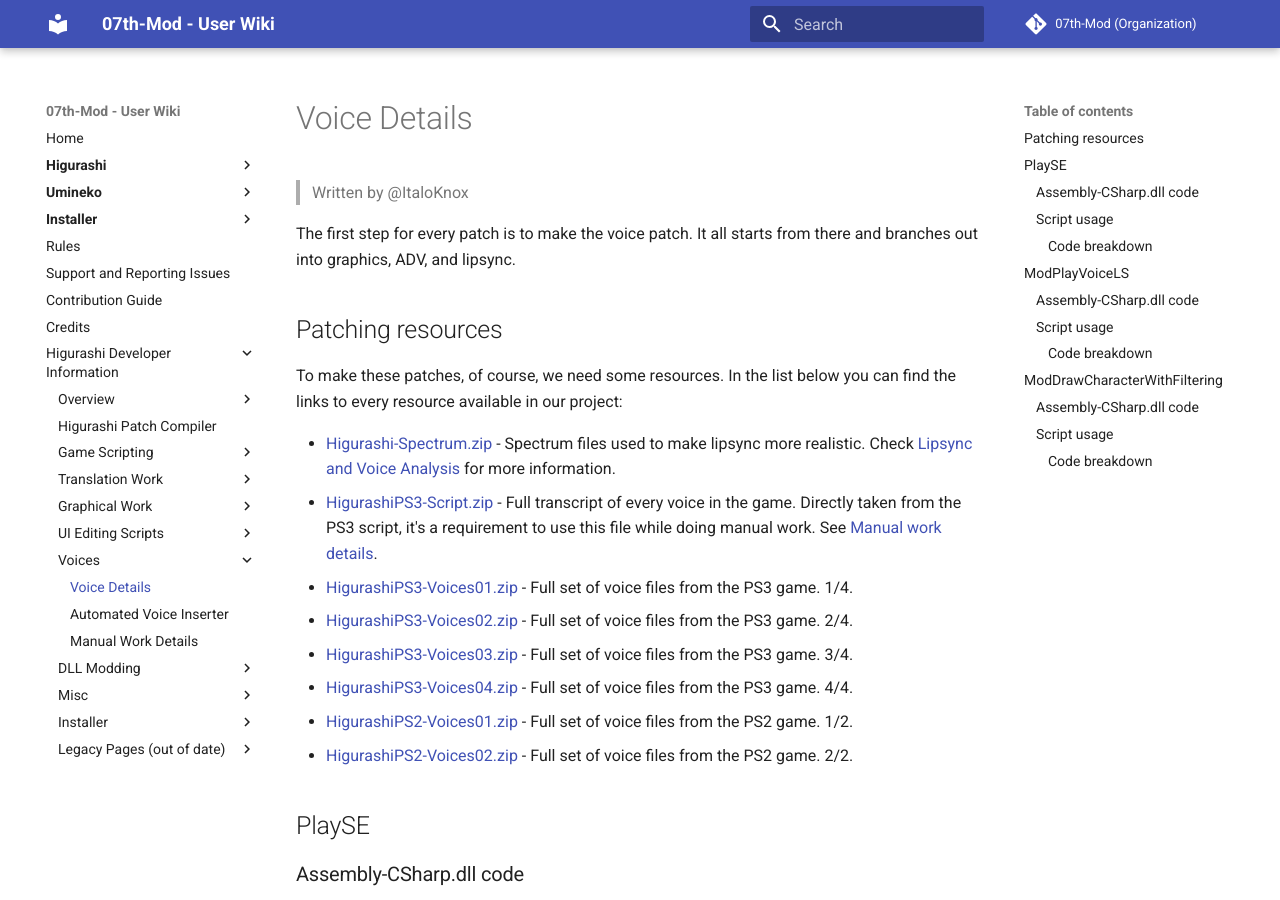
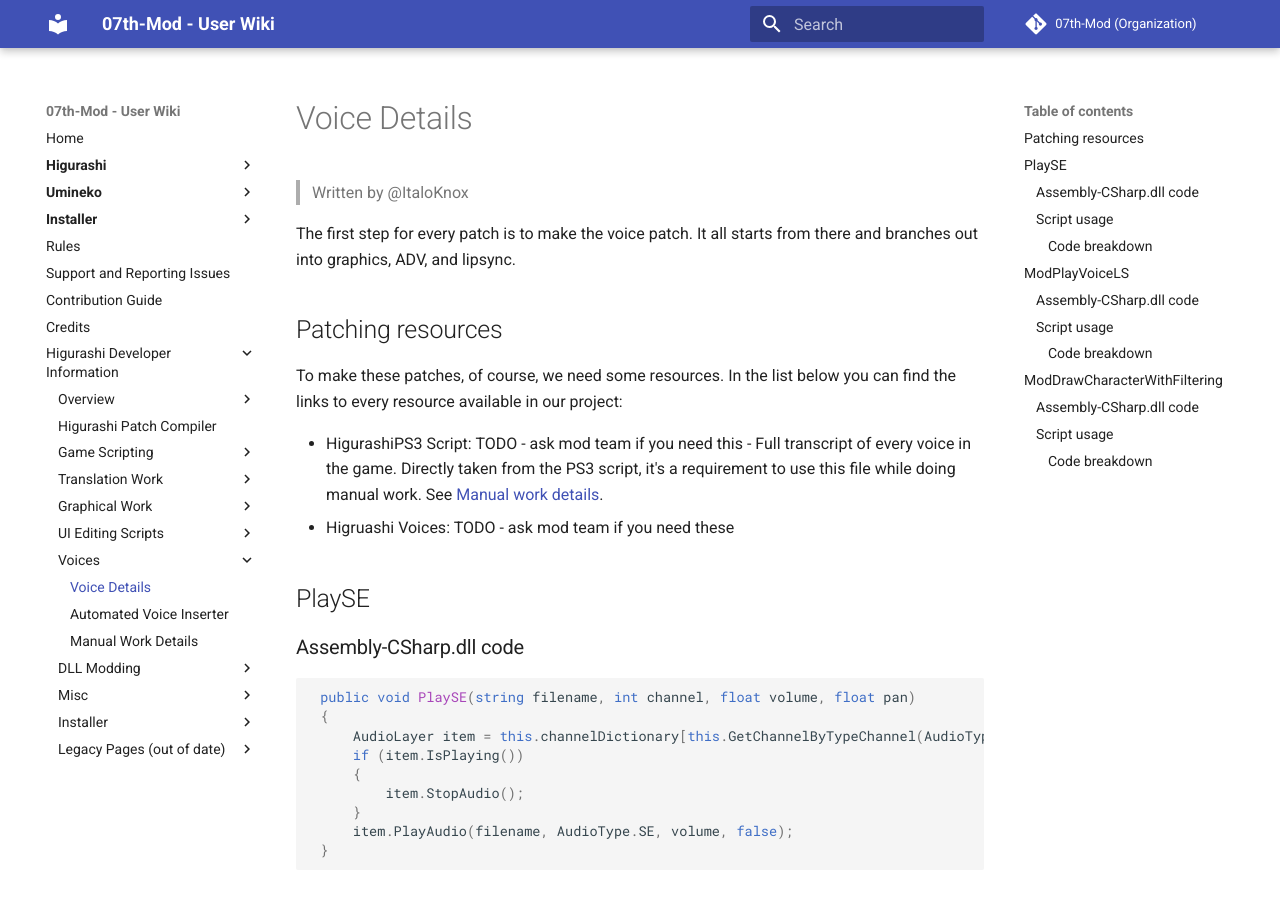
Before and after one commit to 07th-mod/wiki, an MkDocs documentation site: the page built from docs/developer/voice/voice-details.md, in a window 1280 px wide and 900 px high. Built offline with MkDocs 1.6.1 and Material for MkDocs 9.7.7, drawn with Linux system fonts in a browser that asks for light colours.

```diff
--- a/docs/developer/voice/voice-details.md
+++ b/docs/developer/voice/voice-details.md
@@ -7,15 +7,8 @@ The first step for every patch is to make the voice patch. It all starts from th
 
 To make these patches, of course, we need some resources. In the list below you can find the links to every resource available in our project:
 
-* [Higurashi-Spectrum.zip](https://07th-mod.com/higurashi_resources/Higurashi-Spectrum.tar.bz2) - Spectrum files used to make lipsync more realistic. Check [Lipsync and Voice Analysis](https://github.com/07th-mod/higurashi-dev-guides/wiki/Lipsync-and-Voice-Analysis) for more information.
-* [HigurashiPS3-Script.zip](https://07th-mod.com/archive/HigurashiPS3-Script.zip) - Full transcript of every voice in the game. Directly taken from the PS3 script, it's a requirement to use this file while doing manual work. See [Manual work details](https://github.com/07th-mod/resources/releases/download/Nipah/Manual-work-details).
-* [HigurashiPS3-Voices01.zip](https://07th-mod.com/archive/HigurashiPS3-Voices01.zip) - Full set of voice files from the PS3 game. 1/4.
-* [HigurashiPS3-Voices02.zip](https://07th-mod.com/archive/HigurashiPS3-Voices02.zip) - Full set of voice files from the PS3 game. 2/4.
-* [HigurashiPS3-Voices03.zip](https://07th-mod.com/archive/HigurashiPS3-Voices03.zip) - Full set of voice files from the PS3 game. 3/4.
-* [HigurashiPS3-Voices04.zip](https://07th-mod.com/archive/HigurashiPS3-Voices04.zip) - Full set of voice files from the PS3 game. 4/4.
-* [HigurashiPS2-Voices01.zip](https://07th-mod.com/archive/HigurashiPS2-Voices01.zip) - Full set of voice files from the PS2 game. 1/2.
-* [HigurashiPS2-Voices02.zip](https://07th-mod.com/archive/HigurashiPS2-Voices02.zip) - Full set of voice files from the PS2 game. 2/2.
-
+* HigurashiPS3 Script: TODO - ask mod team if you need this - Full transcript of every voice in the game. Directly taken from the PS3 script, it's a requirement to use this file while doing manual work. See [Manual work details](https://github.com/07th-mod/resources/releases/download/Nipah/Manual-work-details).
+* Higruashi Voices: TODO - ask mod team if you need these
 
 ## PlaySE
 
```
Also changed, not shown: docs/Umineko/Umineko-Part-1---Voice-and-Graphics-Patch.md (+3 -4 lines), docs/developer/graphics/psd-files-templates.md (+1 -1 lines), docs/developer/translation/introduction.md (+1 -1 lines).
